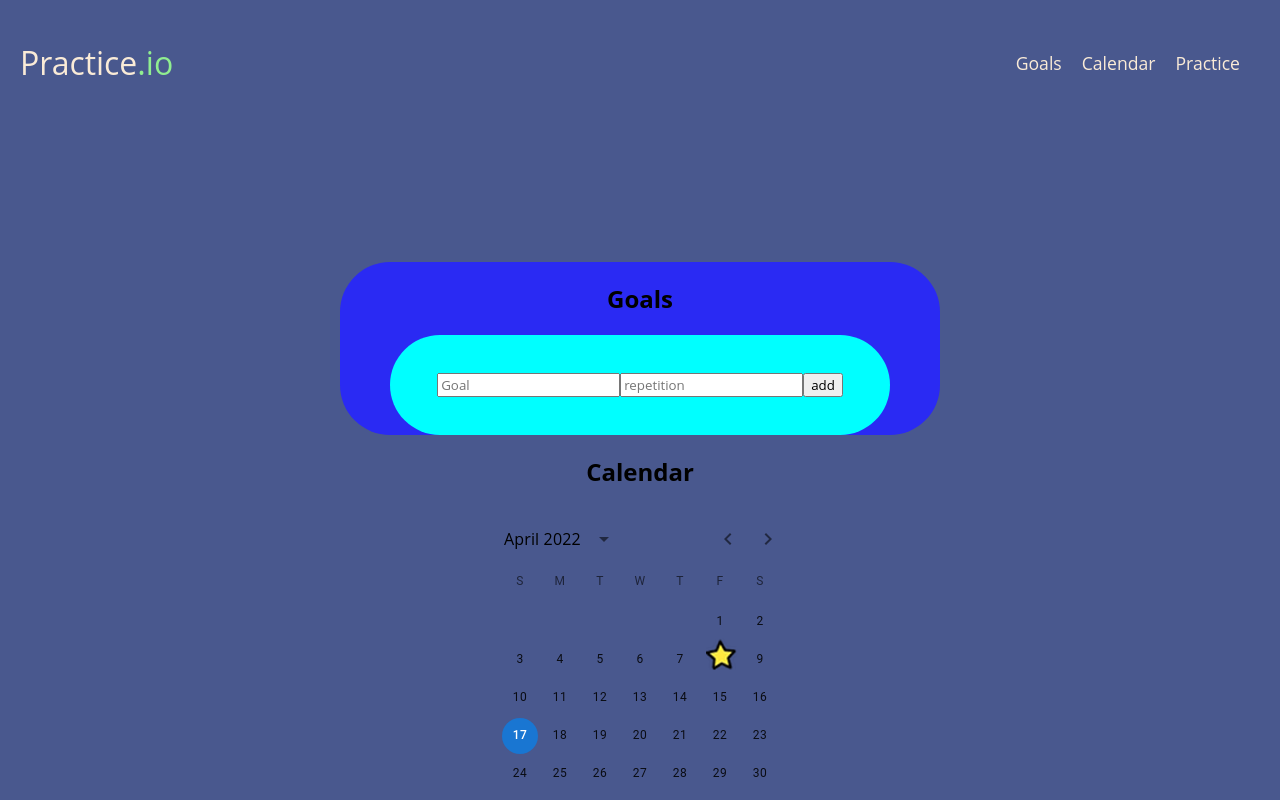
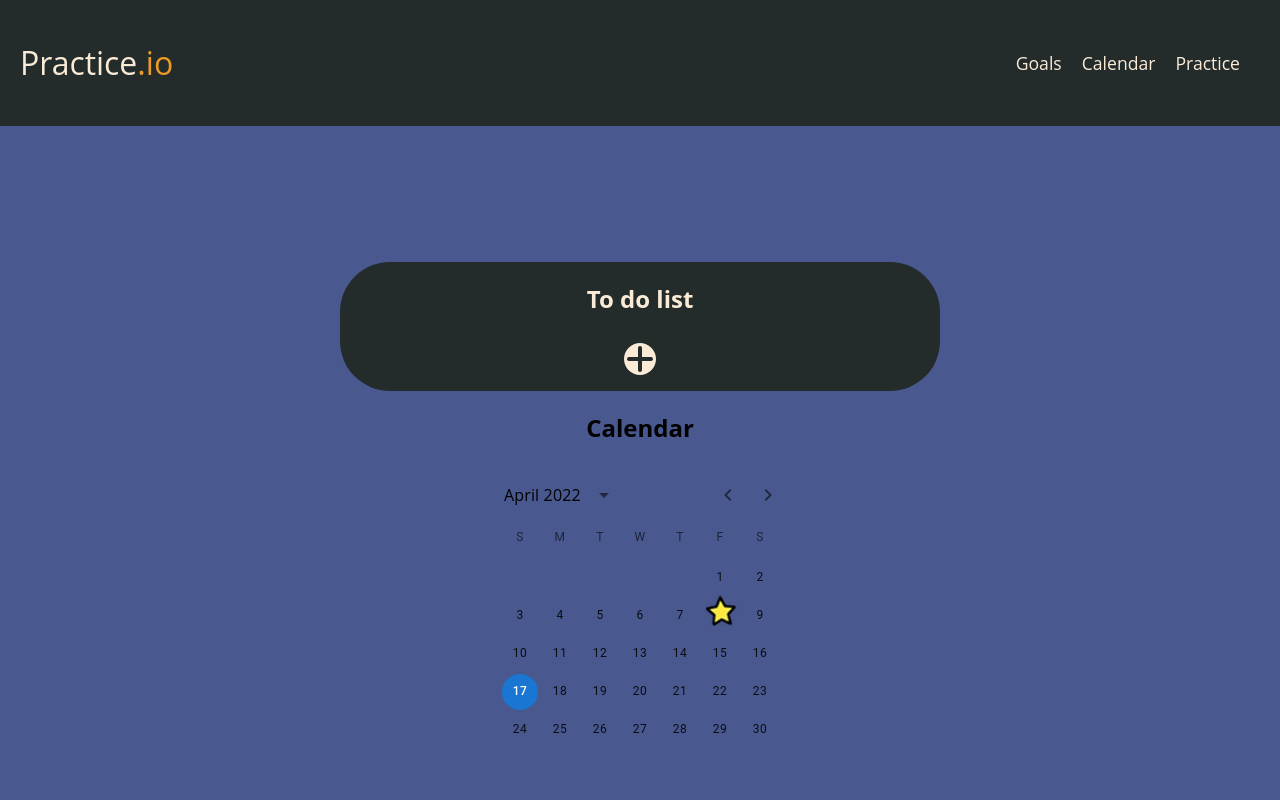
Before and after one commit to CA-WillMc/Practice-Tracker, a React (Create React App) app: page / in a window 1280 px wide. Both pictures are taken after a click on the button "Sign In". Shown: the top 800 px of the page. Built offline with nearby package versions, Linux system fonts and the light colour scheme.

Commit message:
Style Listodo

```diff
--- a/package.json
+++ b/package.json
@@ -6,6 +6,9 @@
     "@emotion/react": "^11.11.0",
     "@emotion/styled": "^11.11.0",
     "@fontsource/roboto": "^4.5.8",
+    "@fortawesome/fontawesome-svg-core": "^6.4.0",
+    "@fortawesome/free-solid-svg-icons": "^6.4.0",
+    "@fortawesome/react-fontawesome": "^0.2.0",
     "@mui/icons-material": "^5.11.16",
     "@mui/material": "^5.13.0",
     "@mui/styled-engine-sc": "^5.12.0",
--- a/src/Calendar.js
+++ b/src/Calendar.js
@@ -8,15 +8,10 @@ import { PickersDay } from "@mui/x-date-pickers/PickersDay";
 import { DateCalendar } from "@mui/x-date-pickers/DateCalendar";
 import { DayCalendarSkeleton } from "@mui/x-date-pickers/DayCalendarSkeleton";
 import Image from "./Untitled.png";
-
 function getRandomNumber(min, max) {
   return Math.round(Math.random() * (max - min) + min);
 }
 
-/**
- * Mimic fetch with abort controller https://developer.mozilla.org/en-US/docs/Web/API/AbortController/abort
- * ⚠️ No IE11 support
- */
 function fakeFetch(date, { signal }) {
   return new Promise((resolve, reject) => {
     const timeout = setTimeout(() => {
--- a/src/Menu.js
+++ b/src/Menu.js
@@ -4,6 +4,8 @@ import "./menu.css";
 import "./index.css";
 import Metronome from "./Metronome";
 import Calendar from "./Calendar";
+import { FontAwesomeIcon } from "@fortawesome/react-fontawesome";
+import { faPlus, faTrashAlt, faPlay } from "@fortawesome/free-solid-svg-icons";
 
 export default function Menu() {
   function handleLinkClick(event) {
@@ -43,6 +45,12 @@ export default function Menu() {
       ) {
         const todoItem = document.getElementById(t);
         todoItem.style.backgroundColor = "Gray";
+
+        /*disable button only works for the first completed todo*/
+        let playButton = document.getElementById("practiceTodo");
+        playButton.setAttribute("hidden", "");
+        let trashButton = document.getElementById("deleteTodo");
+        trashButton.setAttribute("hidden", "");
       }
     }
     const updateGoal = document.getElementById("displayGoal");
@@ -59,6 +67,19 @@ export default function Menu() {
     </div>`;
     const targetElement = document.getElementById("elemTodo");
     targetElement.scrollIntoView({ behavior: "smooth" });
+  }
+
+  function displayInput() {
+    textInputRef.current.removeAttribute("hidden", "hidden");
+    numberInputRef.current.removeAttribute("hidden", "hidden");
+    const addButton = document.getElementById("add");
+    addButton.removeAttribute("hidden", "hidden");
+    const hideAdd = document.getElementById("plus");
+    hideAdd.style.display = "none";
+  }
+  function completeTodo() {
+    //loop through todos
+    //if all backgroundcolors are gray => add star to the calendar
   }
 
   return (
@@ -82,32 +103,49 @@ export default function Menu() {
       </header>
       <body>
         <section id="Goals">
-          <h2>Goals</h2>
-          <div id="addTodo">
-            <input type="text" placeholder="Goal" ref={textInputRef}></input>
-            <input
-              type="text"
-              placeholder="repetition"
-              ref={numberInputRef}
-            ></input>
-            <button onClick={handleAddTodoClick}>add</button>
-          </div>
+          <h2>To do list</h2>
+
           {todos.map((todo, index) => (
             <div id="listTodo">
               <li className="elemTodo" id={index}>
                 {todo}
                 <button id="practiceTodo" onClick={() => displayDiv(index)}>
-                  :)
+                  <FontAwesomeIcon icon={faPlay} />
                 </button>
+
                 <button
                   id="deleteTodo"
                   onClick={() => handleDeleteTodoClick(index)}
                 >
-                  X
+                  <FontAwesomeIcon icon={faTrashAlt} />
                 </button>
               </li>
             </div>
           ))}
+          <div id="addTodo">
+            <div id="expandAdd">
+              <FontAwesomeIcon
+                icon={faPlus}
+                id="plus"
+                onClick={displayInput}
+              ></FontAwesomeIcon>
+            </div>
+            <input
+              type="text"
+              placeholder="Goal"
+              ref={textInputRef}
+              hidden
+            ></input>
+            <input
+              type="text"
+              placeholder="repetition"
+              ref={numberInputRef}
+              hidden
+            ></input>
+            <button onClick={handleAddTodoClick} id="add" hidden>
+              add
+            </button>
+          </div>
         </section>
         <section id="Calendar">
           <h2>Calendar</h2>
--- a/src/menu.css
+++ b/src/menu.css
@@ -4,7 +4,8 @@ header {
   left: 0;
   width: 100%;
   padding-left: 50px 100px;
-  background-color: #49588e;
+  background-color: #232b2b;
+
   display: flex;
   justify-content: space-between;
   align-items: center;
@@ -15,7 +16,7 @@ header {
   font-weight: 500;
 }
 #io {
-  color: lightgreen;
+  color: rgb(239, 154, 36);
 }
 .navigation a {
   position: relative;
@@ -26,7 +27,7 @@ header {
   margin-right: 20px;
 }
 .navigation a:hover {
-  color: lightgreen;
+  color: rgb(239, 154, 36);
 }
 
 .navigation a::after {
@@ -55,15 +56,17 @@ body {
 }
 /*display to fix (left)*/
 #addTodo {
-  background-color: aqua;
+  background-color: rgb(24, 24, 39);
   border-radius: 50px;
 
-  height: 100px;
-  width: 500px;
+  height: fit-content;
+  width: fit-content;
   display: flex;
   justify-content: center;
   align-items: center;
   margin: auto;
+  margin-top: 1vh;
+  margin-bottom: 2vh;
 }
 #listTodo {
   list-style: none;
@@ -84,7 +87,8 @@ body {
 }
 
 #Goals {
-  background-color: rgb(42, 42, 243);
+  background-color: #232b2b;
+  color: antiquewhite;
   border-radius: 50px;
   height: fit-content;
   width: 600px;
@@ -96,3 +100,19 @@ body {
   flex-direction: column;
   margin-top: 1vh;
 }
+
+#expandAdd {
+  background-color: rgb(24, 24, 39);
+  border-radius: 90%;
+  height: fit-content;
+  width: fit-content;
+  display: flex;
+}
+
+#plus {
+  height: 4vh;
+  width: 4vh;
+  color: #232b2b;
+  border-radius: 90%;
+  background-color: antiquewhite;
+}
```
Also changed, not shown: 1 other file (tests, documents, lock files or other folders).
